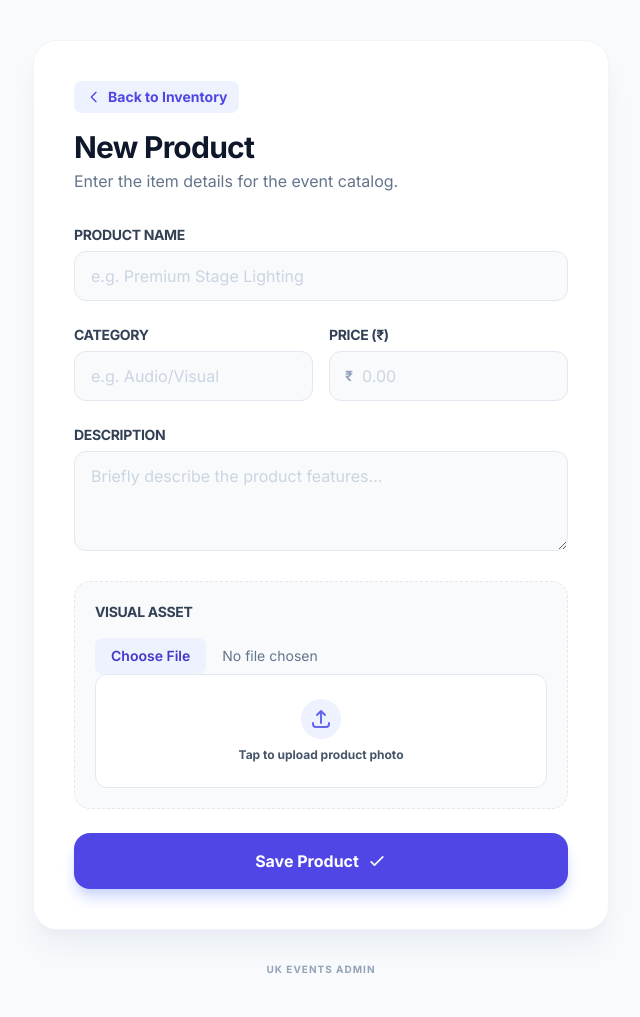
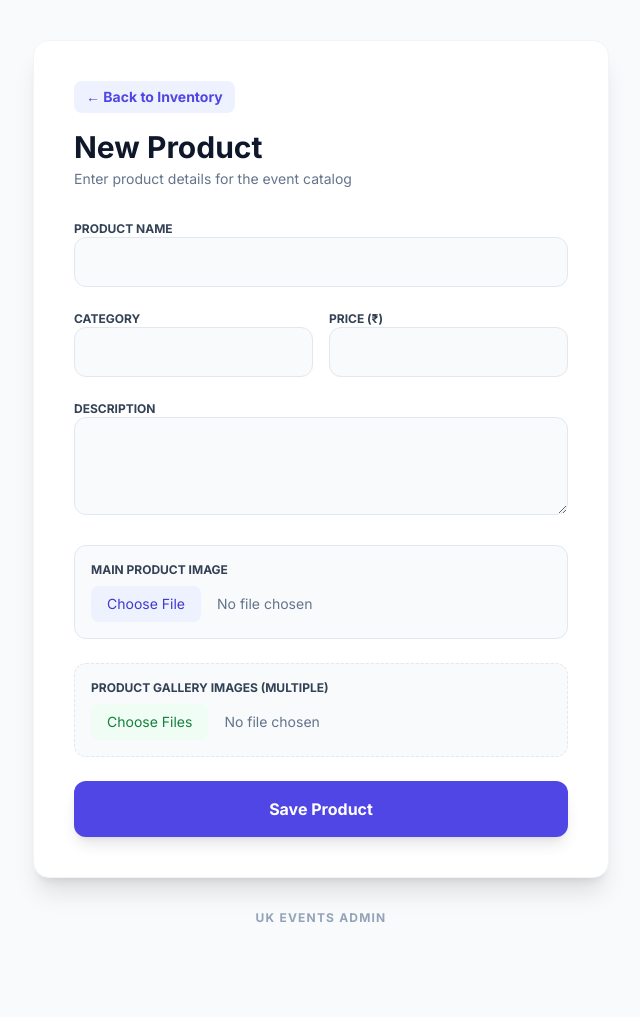
Before and after one commit to jamshieee/uk_events, a Django app: page /api/add/ in a window 1280 px wide. Shown: the whole page, without its empty margins (319-959 px from the left). After the commit the page ends 922 px from the top, so only its background shows below. Run offline with Django 5.2, Linux system fonts and the light colour scheme; a user stored in the database is signed in; some libraries are stand-ins or nearby versions.

Commit message:
new changes and updates and bugs are fixed

```diff
--- a/backend/urls.py
+++ b/backend/urls.py
@@ -18,13 +18,14 @@ from django.contrib import admin
 from django.urls import path,include
 from django.conf import settings
 from django.conf.urls.static import static
-from .views import frontend_home
+from .views import frontend_home, product_detail
 
 urlpatterns = [
     path('admin/', admin.site.urls),
     path('api/', include('products.urls')),
     path('control/', include('accounts.urls')),
     path('', frontend_home, name='frontend-home'),
+    path('products/<int:id>/', product_detail, name='product-detail'),
 ]
 
 if settings.DEBUG:
--- a/backend/views.py
+++ b/backend/views.py
@@ -2,3 +2,8 @@ from django.shortcuts import render
 
 def frontend_home(request):
     return render(request, 'frontend/index.html')
+
+def product_detail(request, id):
+    return render(request, "frontend/product_details.html", {
+        "product_id": id
+    })
--- a/products/urls.py
+++ b/products/urls.py
@@ -5,12 +5,16 @@ from .views import (
     admin_product_delete,
     admin_product_edit,
     ProductListAPIView,
+    ProductDetailAPIView
 )
 
 urlpatterns = [
+    # ✅ API
     path('products/', ProductListAPIView.as_view(), name='api-products'),
-    path('', admin_product_list, name='admin-products'),
-    path('add/', admin_product_create, name='admin-product-add'),
-    path('edit/<int:pk>/', admin_product_edit, name='admin-product-edit'),
-    path('delete/<int:pk>/', admin_product_delete, name='admin-product-delete'),
+    path('products/<int:pk>/', ProductDetailAPIView.as_view(), name='api-product-detail'),
+    # ✅ Admin
+    path("", admin_product_list, name="admin-products"),
+    path("add/", admin_product_create, name="admin-product-add"),
+    path("edit/<int:pk>/", admin_product_edit, name="admin-product-edit"),
+    path("delete/<int:pk>/", admin_product_delete, name="admin-product-delete"),
 ]
--- a/products/views.py
+++ b/products/views.py
@@ -1,7 +1,7 @@
-from rest_framework.generics import ListAPIView
+from rest_framework.generics import ListAPIView,RetrieveAPIView
 from django.shortcuts import render, redirect, get_object_or_404
 from django.contrib.auth.decorators import login_required
-from .models import Product
+from .models import Product, ProductImage
 from django.db.models import Q
 from .serializers import ProductSerializer
 from rest_framework.permissions import AllowAny
@@ -13,6 +13,10 @@ class ProductListAPIView(ListAPIView):
     serializer_class = ProductSerializer
     permission_classes = [AllowAny]
 
+class ProductDetailAPIView(RetrieveAPIView):
+    queryset = Product.objects.all()
+    serializer_class = ProductSerializer
+    permission_classes = [AllowAny]
 
 @login_required(login_url='admin-login')
 def admin_product_list(request):
@@ -35,13 +39,21 @@ def admin_product_list(request):
 @login_required(login_url='admin-login')
 def admin_product_create(request):
     if request.method == "POST":
-        Product.objects.create(
+        product = Product.objects.create(
             name=request.POST.get('name'),
             category=request.POST.get('category'),
             description=request.POST.get('description'),
             price=request.POST.get('price'),
             image=request.FILES.get('image')
         )
+
+        # ✅ SAVE GALLERY IMAGES
+        for img in request.FILES.getlist('gallery_images'):
+            ProductImage.objects.create(
+                product=product,
+                image=img
+            )
+
         return redirect('admin-products')
 
     return render(request, 'admin/product_form.html')
@@ -51,11 +63,17 @@ def admin_product_create(request):
 def admin_product_delete(request, pk):
     product = get_object_or_404(Product, pk=pk)
 
+    # Delete main image
     if product.image:
         cloudinary.uploader.destroy(product.image.public_id)
 
+    # ✅ Delete gallery images
+    for img in product.gallery.all():
+        cloudinary.uploader.destroy(img.image.public_id)
+
     product.delete()
     return redirect('admin-products')
+
 
 @login_required(login_url='admin-login')
 def admin_product_edit(request, pk):
@@ -68,13 +86,19 @@ def admin_product_edit(request, pk):
         product.price = request.POST.get('price')
 
         if request.FILES.get('image'):
-            # delete old image from Cloudinary
             if product.image:
                 cloudinary.uploader.destroy(product.image.public_id)
-
             product.image = request.FILES.get('image')
 
         product.save()
+
+        # ✅ ADD NEW GALLERY IMAGES (does not delete old ones)
+        for img in request.FILES.getlist('gallery_images'):
+            ProductImage.objects.create(
+                product=product,
+                image=img
+            )
+
         return redirect('admin-products')
 
     return render(request, 'admin/product_form.html', {
--- a/templates/admin/product_form.html
+++ b/templates/admin/product_form.html
@@ -4,149 +4,146 @@
     <meta charset="UTF-8">
     <meta name="viewport" content="width=device-width, initial-scale=1.0">
     <title>{% if product %}Edit Product{% else %}Add Product{% endif %} | Admin</title>
+
     <script src="https://cdn.tailwindcss.com"></script>
     <link href="https://fonts.googleapis.com/css2?family=Inter:wght@400;500;600;700&display=swap" rel="stylesheet">
+
     <style>
         body { font-family: 'Inter', sans-serif; }
-        /* Smooth scale-down for mobile buttons */
         .active-scale:active { transform: scale(0.97); }
     </style>
 </head>
 
 <body class="bg-slate-50 min-h-screen flex flex-col items-center justify-center p-4 sm:p-6 md:p-10">
 
-<div class="bg-white w-full max-w-xl p-6 sm:p-8 md:p-10 rounded-2xl sm:rounded-3xl shadow-xl shadow-slate-200/60 border border-slate-100 my-auto">
+<div class="bg-white w-full max-w-xl p-6 sm:p-8 md:p-10 rounded-2xl shadow-xl border border-slate-100 my-auto">
 
-    <!-- Header -->
-    <div class="mb-6 md:mb-8">
-        <a href="{% url 'admin-products' %}" class="inline-flex items-center text-xs sm:text-sm font-bold text-indigo-600 mb-4 bg-indigo-50 px-3 py-1.5 rounded-lg transition-all hover:bg-indigo-100">
-            <svg class="w-4 h-4 mr-1.5" fill="none" stroke="currentColor" viewBox="0 0 24 24">
-                <path stroke-linecap="round" stroke-linejoin="round" stroke-width="2" d="M15 19l-7-7 7-7" />
-            </svg>
-            Back to Inventory
+    <!-- HEADER -->
+    <div class="mb-8">
+        <a href="{% url 'admin-products' %}"
+           class="inline-flex items-center text-sm font-bold text-indigo-600 mb-4 bg-indigo-50 px-3 py-1.5 rounded-lg hover:bg-indigo-100">
+            ← Back to Inventory
         </a>
-        <h2 class="text-2xl sm:text-3xl font-extrabold text-slate-900 tracking-tight">
+
+        <h2 class="text-2xl sm:text-3xl font-extrabold text-slate-900">
             {% if product %} Edit Product {% else %} New Product {% endif %}
         </h2>
-        <p class="text-slate-500 mt-1 text-sm sm:text-base">Enter the item details for the event catalog.</p>
+        <p class="text-slate-500 mt-1 text-sm">
+            Enter product details for the event catalog
+        </p>
     </div>
 
-    <form method="post" enctype="multipart/form-data" class="space-y-5 md:space-y-6">
+    <!-- FORM -->
+    <form method="post" enctype="multipart/form-data" class="space-y-6">
         {% csrf_token %}
 
-        <!-- Name Input -->
-        <div class="space-y-1.5">
-            <label class="block text-xs sm:text-sm font-bold text-slate-700 uppercase tracking-tight">Product Name</label>
+        <!-- NAME -->
+        <div>
+            <label class="block text-xs font-bold text-slate-700 uppercase">Product Name</label>
             <input
                 name="name"
                 value="{{ product.name|default:'' }}"
-                placeholder="e.g. Premium Stage Lighting"
-                class="w-full px-4 py-3 bg-slate-50 border border-slate-200 rounded-xl focus:ring-4 focus:ring-indigo-500/10 focus:border-indigo-500 outline-none transition-all placeholder:text-slate-300 text-sm sm:text-base"
                 required
+                class="w-full px-4 py-3 bg-slate-50 border border-slate-200 rounded-xl focus:ring-4 focus:ring-indigo-500/10 focus:border-indigo-500 outline-none"
             >
         </div>
 
+        <!-- CATEGORY & PRICE -->
         <div class="grid grid-cols-1 sm:grid-cols-2 gap-4">
-            <!-- Category Input -->
-            <div class="space-y-1.5">
-                <label class="block text-xs sm:text-sm font-bold text-slate-700 uppercase tracking-tight">Category</label>
+            <div>
+                <label class="block text-xs font-bold text-slate-700 uppercase">Category</label>
                 <input
                     name="category"
                     value="{{ product.category|default:'' }}"
-                    placeholder="e.g. Audio/Visual"
-                    class="w-full px-4 py-3 bg-slate-50 border border-slate-200 rounded-xl focus:ring-4 focus:ring-indigo-500/10 focus:border-indigo-500 outline-none transition-all placeholder:text-slate-300 text-sm sm:text-base"
                     required
+                    class="w-full px-4 py-3 bg-slate-50 border border-slate-200 rounded-xl focus:ring-4 focus:ring-indigo-500/10"
                 >
             </div>
 
-            <!-- Price Input -->
-            <div class="space-y-1.5">
-                <label class="block text-xs sm:text-sm font-bold text-slate-700 uppercase tracking-tight">Price (₹)</label>
-                <div class="relative">
-                    <span class="absolute left-4 top-1/2 -translate-y-1/2 text-slate-400 font-bold text-sm">₹</span>
+            <div>
+                <label class="block text-xs font-bold text-slate-700 uppercase">Price (₹)</label>
                 <input
                     name="price"
                     type="number"
                     step="0.01"
                     value="{{ product.price|default:'' }}"
-                        placeholder="0.00"
-                        class="w-full pl-8 pr-4 py-3 bg-slate-50 border border-slate-200 rounded-xl focus:ring-4 focus:ring-indigo-500/10 focus:border-indigo-500 outline-none transition-all placeholder:text-slate-300 text-sm sm:text-base"
                     required
+                    class="w-full px-4 py-3 bg-slate-50 border border-slate-200 rounded-xl focus:ring-4 focus:ring-indigo-500/10"
                 >
             </div>
         </div>
-        </div>
 
-        <!-- Description Textarea -->
-        <div class="space-y-1.5">
-            <label class="block text-xs sm:text-sm font-bold text-slate-700 uppercase tracking-tight">Description</label>
+        <!-- DESCRIPTION -->
+        <div>
+            <label class="block text-xs font-bold text-slate-700 uppercase">Description</label>
             <textarea
                 name="description"
-                placeholder="Briefly describe the product features..."
-                class="w-full px-4 py-3 bg-slate-50 border border-slate-200 rounded-xl focus:ring-4 focus:ring-indigo-500/10 focus:border-indigo-500 outline-none transition-all placeholder:text-slate-300 text-sm sm:text-base min-h-[100px]"
                 rows="3"
                 required
+                class="w-full px-4 py-3 bg-slate-50 border border-slate-200 rounded-xl focus:ring-4 focus:ring-indigo-500/10"
             >{{ product.description|default:'' }}</textarea>
         </div>
 
-        <!-- Image Management -->
-        <div class="p-4 sm:p-5 bg-slate-50 rounded-2xl border border-slate-200 border-dashed space-y-4">
-            <label class="block text-xs sm:text-sm font-bold text-slate-700 uppercase tracking-tight">Visual Asset</label>
+        <!-- MAIN IMAGE -->
+        <div class="p-4 bg-slate-50 rounded-xl border border-slate-200">
+            <label class="block text-xs font-bold text-slate-700 uppercase mb-2">
+                Main Product Image
+            </label>
 
             {% if product and product.image %}
-                <div class="flex items-center space-x-3 p-2.5 bg-white rounded-xl border border-slate-100 shadow-sm">
-                    <img src="{{ product.image.url }}" class="h-14 w-14 rounded-lg object-cover">
-                    <div class="min-w-0">
-                        <p class="text-[10px] font-bold text-slate-400 uppercase">Current</p>
-                        <p class="text-[10px] text-slate-500 truncate max-w-[120px] sm:max-w-[200px]">{{ product.image.name }}</p>
-                    </div>
-                </div>
+                <img src="{{ product.image.url }}" class="h-24 w-24 rounded-lg object-cover mb-3 border">
             {% endif %}
 
-           <div class="relative group">
             <input
                 type="file"
                 name="image"
-                    accept="image/png, image/jpeg, image/jpg"
+                accept="image/*"
                 class="block w-full text-sm text-slate-500
                        file:mr-4 file:py-2 file:px-4
                        file:rounded-lg file:border-0
-                        file:text-sm file:font-semibold
                        file:bg-indigo-50 file:text-indigo-700
                        hover:file:bg-indigo-100"
-                    {% if not product %} required {% endif %}
-                    onchange="document.getElementById('file-name').textContent = this.files[0].name"
+            >
+        </div>
+
+        <!-- GALLERY IMAGES -->
+        <div class="p-4 bg-slate-50 rounded-xl border border-slate-200 border-dashed">
+            <label class="block text-xs font-bold text-slate-700 uppercase mb-2">
+                Product Gallery Images (Multiple)
+            </label>
+
+            <input
+                type="file"
+                name="gallery_images"
+                multiple
+                accept="image/*"
+                class="block w-full text-sm text-slate-500
+                       file:mr-4 file:py-2 file:px-4
+                       file:rounded-lg file:border-0
+                       file:bg-green-50 file:text-green-700
+                       hover:file:bg-green-100"
             >
 
-                <div class="flex flex-col items-center justify-center py-6 px-4 bg-white border border-slate-200 rounded-xl group-hover:border-indigo-400 transition-colors text-center">
-                    <div class="bg-indigo-50 p-2 rounded-full mb-2">
-                        <svg class="w-6 h-6 text-indigo-500" fill="none" stroke="currentColor" viewBox="0 0 24 24">
-                            <path stroke-linecap="round" stroke-linejoin="round" stroke-width="2"
-                                d="M4 16v1a3 3 0 003 3h10a3 3 0 003-3v-1m-4-8l-4-4m0 0L8 8m4-4v12" />
-                        </svg>
+            {% if product %}
+                <div class="grid grid-cols-4 gap-3 mt-4">
+                    {% for img in product.gallery.all %}
+                        <img src="{{ img.image.url }}"
+                             class="h-20 w-20 object-cover rounded-lg border">
+                    {% endfor %}
                 </div>
-                    <p id="file-name" class="text-xs font-bold text-slate-600 line-clamp-1 px-2">
-                        Tap to upload product photo
-                    </p>
-                </div>
-            </div>
+            {% endif %}
         </div>
 
-        <!-- Submit Button -->
+        <!-- SUBMIT -->
         <button
-            class="active-scale w-full bg-indigo-600 hover:bg-indigo-700 text-white py-4 rounded-xl sm:rounded-2xl font-bold shadow-lg shadow-indigo-200 transition-all flex items-center justify-center space-x-2 text-sm sm:text-base">
-            <span>
-                {% if product %} Update Information {% else %} Save Product {% endif %}
-            </span>
-            <svg class="w-5 h-5" fill="none" stroke="currentColor" viewBox="0 0 24 24">
-                <path stroke-linecap="round" stroke-linejoin="round" stroke-width="2" d="M5 13l4 4L19 7" />
-            </svg>
+            class="active-scale w-full bg-indigo-600 hover:bg-indigo-700 text-white py-4 rounded-xl font-bold shadow-lg transition">
+            {% if product %} Update Product {% else %} Save Product {% endif %}
         </button>
+
     </form>
-
 </div>
 
-<footer class="mt-8 text-center text-slate-400 text-[10px] font-bold uppercase tracking-widest">
+<footer class="mt-8 text-slate-400 text-xs font-bold uppercase tracking-widest">
     UK Events Admin
 </footer>
 
```
Also changed, not shown: backend/settings.py (+3 -8 lines), products/models.py (+14 -1 lines), products/serializers.py (+15 -1 lines), static/frontend/js/product_details.js (added, +247 -0 lines), templates/frontend/base.html (added, +42 -0 lines), templates/frontend/footer.html (added, +44 -0 lines), templates/frontend/index.html (+5 -2 lines), templates/frontend/navbar.html (added, +40 -0 lines), templates/frontend/product_details.html (added, +20 -0 lines), db.sqlite3, products/migrations/0002_alter_product_image_productimage.py (added). Lines whose indentation alone changed are shown as unchanged.
